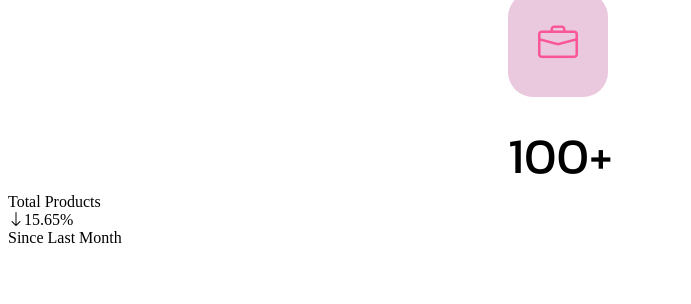
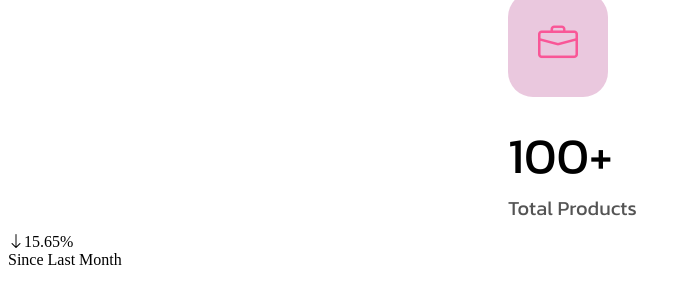
Before and after one commit to 24amaris/tema3R, a plain HTML site: page index.html in a window 1280 px wide. Shown: the whole page, without its empty margins (0-691 px from the left). Drawn offline with nearby package versions, Linux system fonts and the light colour scheme; a web font is replaced by a local one.

Commit message:
am editat stilul scrisului de total

```diff
--- a/style.css
+++ b/style.css
@@ -13,3 +13,10 @@
     margin: 50px 500px 0px 500px;
     font-weight: 400;
 }
+.total{
+    font-family: "Kanit", sans-serif;
+    color: rgb(84, 84, 84);
+    font-size: 20px;
+    font-weight: 400;
+    margin: 0px 500px 10px 500px;
+}
```
